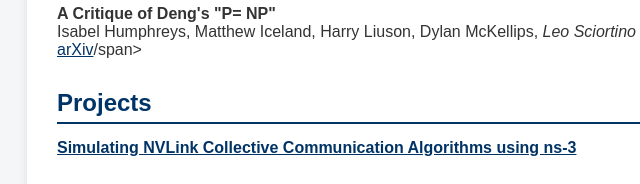
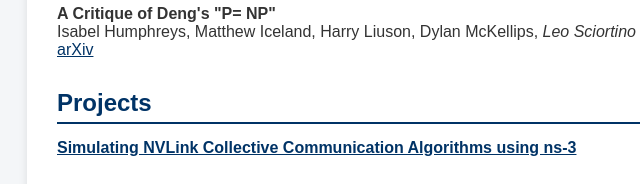
Before and after one commit to leosciortino/leosciortino.github.io, a plain HTML site: page index.html in a window 1280 px wide. Shown: the part 607-791 px from the top of the page, 133-773 px from the left. Drawn offline with Linux system fonts and the light colour scheme.

Commit message:
fixing hanging span

```diff
--- a/index.html
+++ b/index.html
@@ -109,7 +109,7 @@
                <li>
                   <strong>A Critique of Deng's "P= NP"</strong><br>
                   Isabel Humphreys, Matthew Iceland, Harry Liuson, Dylan McKellips, <em>Leo Sciortino</em> <br>
-                  <span><a href="https://arxiv.org/pdf/2507.09018">arXiv</a>/span>
+                  <span><a href="https://arxiv.org/pdf/2507.09018">arXiv</a></span>
                </li>
             </ul>
          </section>
```
